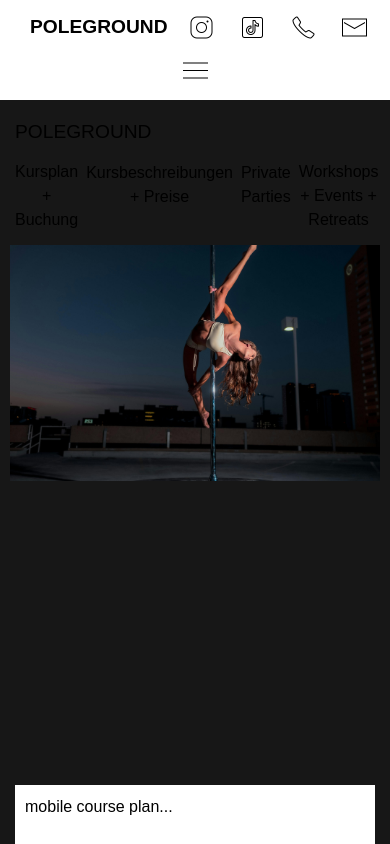
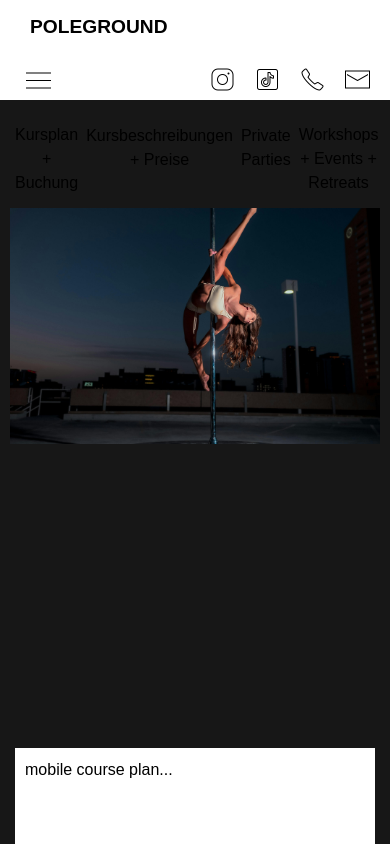
Before and after one commit to anitakath/poleground, a Next.js app: page /poledance in a window 390 px wide. Shown: the top 844 px of the page. Built offline with nearby package versions, Linux system fonts and the light colour scheme.

Commit message:
responsive style changes

```diff
--- a/components/Layout/Header.js
+++ b/components/Layout/Header.js
@@ -40,7 +40,6 @@ const Header = () => {
                             alt="menu button"
                             width={30}
                             height={30}
-
                         />
                     </button>
 
@@ -52,6 +51,11 @@ const Header = () => {
                             {/*<Image src="/iconpng/icons8-löschen-50.png" alt="close button image" width={50} height={50} />*/}
                         </button>
                     </div>
+                    <Link href="/" className={styles.mobileLink}> STARTSEITE </Link>
+                    <Link href="/poledance" className={styles.mobileLink}> POLEGROUND </Link>
+                    <Link href="/figureskating" className={styles.mobileLink}> SKATEGROUND </Link>
+                    <br/>
+                    <br/>
                     <Link href="/about" className={styles.mobileLink}>FAQ</Link>
                     <Link href="/about" className={styles.mobileLink}>ÜBER UNS</Link>
                     <Link href="/events" className={styles.mobileLink}>EVENTS</Link>
--- a/components/Layout/Layout.module.css
+++ b/components/Layout/Layout.module.css
@@ -24,7 +24,6 @@
     transition: 0.2s ease;
     cursor: pointer;
     margin: 0px 10px;
-
 }
 
 .link:hover{
@@ -100,9 +99,7 @@
 @media screen and (max-width: 1100px){
 
     .link{
-
         margin: 20px 20px 0px 0px;
-
     }
     .navigation{
 
@@ -127,9 +124,16 @@
         width: 35px;
         height: 35px;
         margin: 0px 8px;
+    }
 
+
+    .link{
+        margin: 20px 10px 0px 0px;
     }
 }
+
+
+
 
 
 @media screen and (max-width: 600px){
@@ -150,7 +154,7 @@
         position: relative;
         top: -4px;
         display: flex;
-    justify-content: center;
+        justify-content: start;
         width: 100%;
     }
 
@@ -159,10 +163,13 @@
       width: 25px;
       height: 25px;
       transition: 0.2s ease-in-out;
+      position: relative;
+      top: 10px;
   }
 
     .menuButton:hover{
-      background-color: rgba(255,255,255, 0.3);
+      transform: scale(1.2);
+      background-color: transparent;
     }
 
   .menuButton Image{
@@ -221,4 +228,12 @@
     cursor: pointer;
     width: 100%;
   }
+
+  .socialContainer{
+    top: 62px;
   }
+
+  .socialButton{
+    margin: 0px 5px;
+  }
+}
--- a/src/app/poledance/page.js
+++ b/src/app/poledance/page.js
@@ -19,10 +19,7 @@ export default function PoleDance() {
   return (
     <div className={styles.container}>
       <div className={styles.headerContainer}>
-        <div className='flex my-2 justify-between items-center'>
-          <h1 className={styles.title}>POLEGROUND</h1>
 
-        </div>
 
         <div className={styles.buttonsContainer}>
           <div className={styles.buttonDiv}>
```
Also changed, not shown: src/app/Start.module.css (+19 -1 lines). Lines whose indentation alone changed are shown as unchanged.
